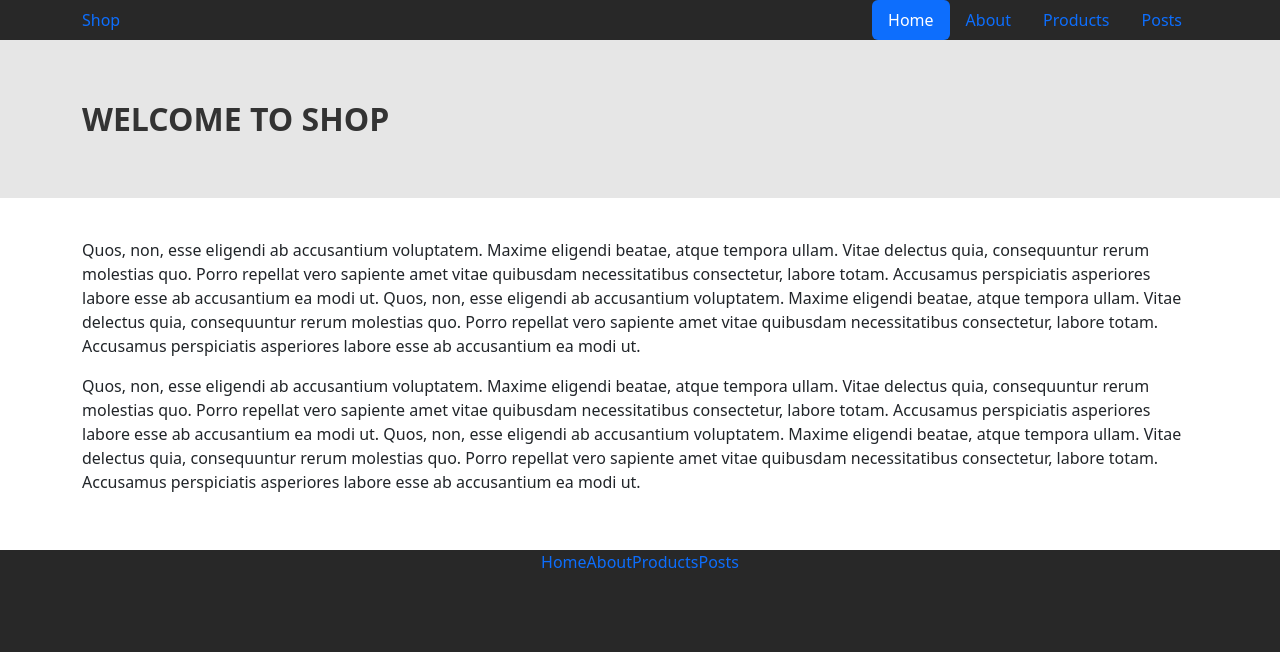
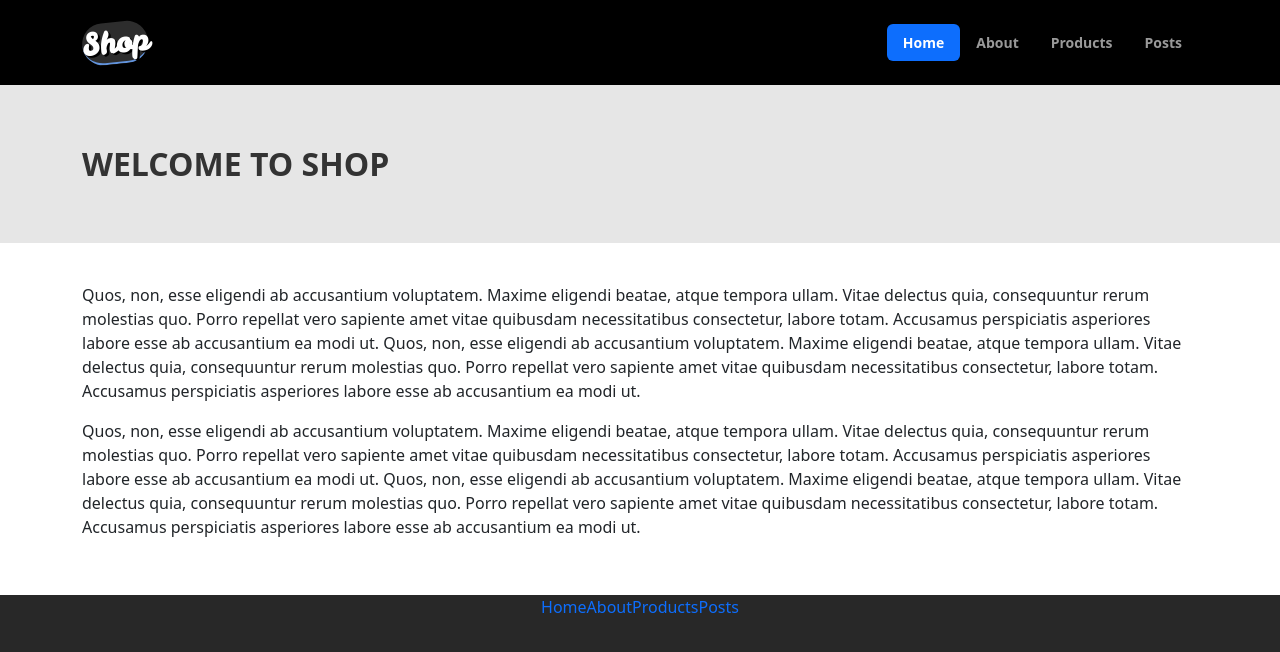
Before and after one commit to dulip-sameera/react-shop-ui, a React (Create React App) app: page / in a window 1280 px wide. Shown: the top 652 px of the page. Built offline with nearby package versions, Linux system fonts and the light colour scheme.

Commit message:
add header styles

```diff
--- a/src/App.css
+++ b/src/App.css
@@ -165,3 +165,40 @@ main .pg-header h1 {
 .posts .card-text {
   text-align: center;
 }
+
+/* Header */
+header {
+  padding: 20px 0;
+  background-color: #000;
+}
+
+header .logo {
+  transform: rotate(-6deg);
+  transition: all 0.3s ease;
+}
+
+header .logo:hover {
+  transform: rotate(0deg);
+}
+
+header .brand {
+  font-size: 30px;
+  color: #fff;
+  font-weight: 700;
+  font-family: "Leckerli One", cursive;
+  background-color: #2d2d2d;
+  border-radius: 40px;
+  border-bottom: 2px solid #6294de;
+  text-shadow: 2px 2px 0px #000;
+}
+
+header .nav-link {
+  font-weight: 700;
+  color: #999;
+  border-radius: 0;
+  font-size: 14px;
+}
+
+header .nav-link:hover {
+  color: #fff;
+}
```
